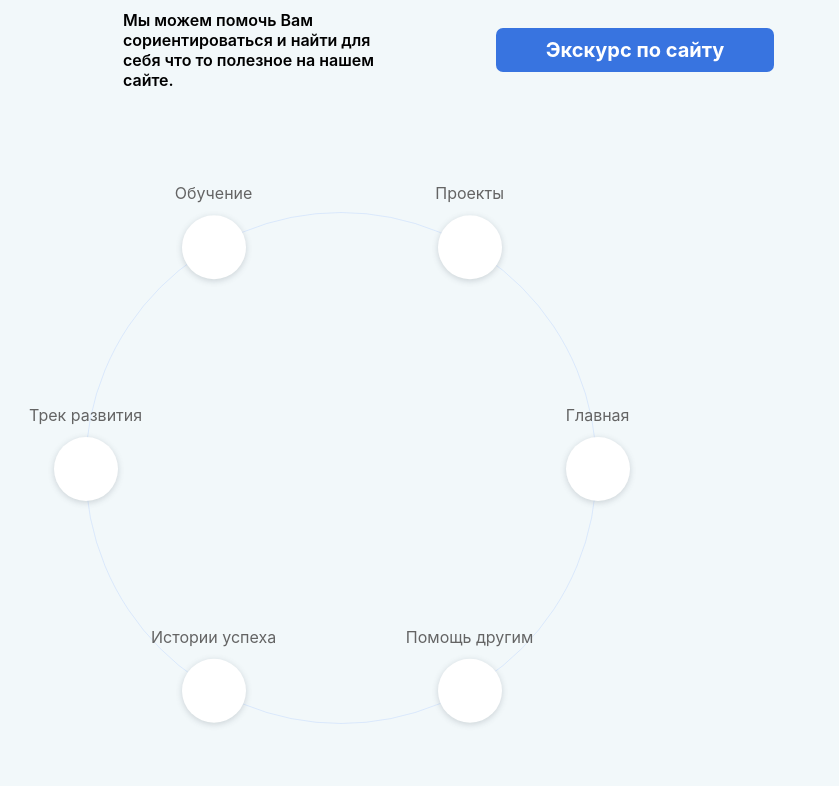
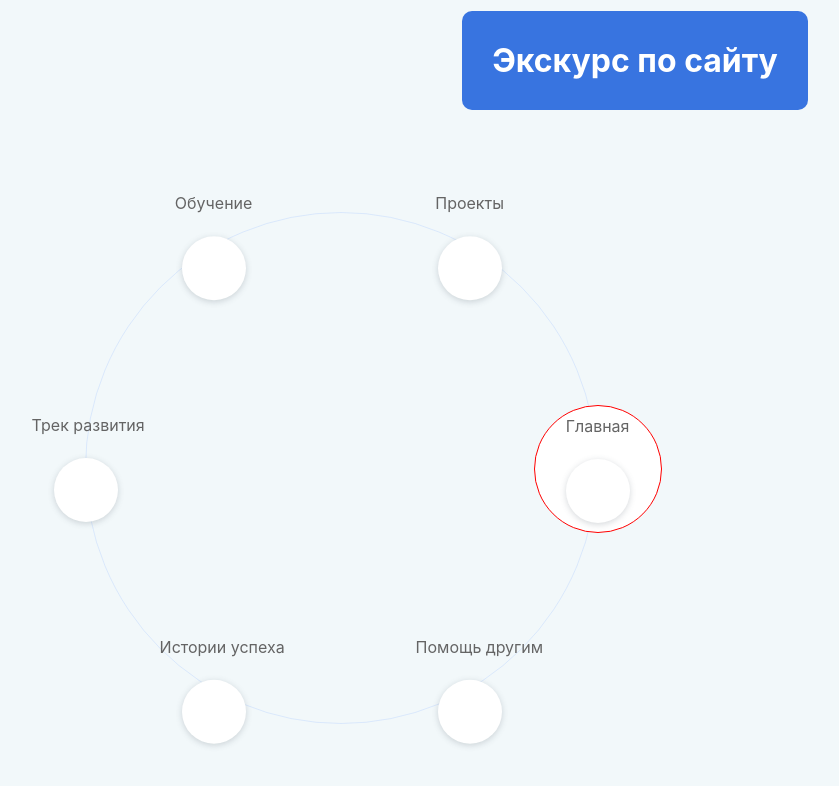
Before and after one commit to Jendose/saratovsky-rsv, a React (Create React App) app in the folder saratovsky_rsv_ui/: page / in a window 1280 px wide. Shown: the top 786 px of the page, without its empty margins (5-844 px from the left). Built offline with nearby package versions, Linux system fonts and the light colour scheme.

Commit message:
feat: new functional

```diff
--- a/saratovsky_rsv_ui/src/App.css
+++ b/saratovsky_rsv_ui/src/App.css
@@ -1,18 +1,56 @@
 .wrapper {
-  display: flex;
-  min-height: 100%;
-  overflow: hidden;
-  flex-direction: column;
-}
-
-.container {
-  max-width: 1050px;
-  margin: 0 auto;
-  padding: 0 3em;
+  background-color: #f2f8fa;
+  width: 100%;
+  height: 100%;
 }
 
 .content {
-  flex: 1;
+  position: relative;
+  display: flex;
+  justify-content: center;
+  align-items: center;
+  height: 100px;
+  padding-top: 50px;
+}
+.learning {
+  position: absolute;
+  width: 100vw;
+  height: 100vh;
+  top: 0;
+  left: 0;
+  background-color: rgba(0, 0, 0, 0.5);
+  display: flex;
+  justify-content: flex-end;
+  align-items: center;
+}
+
+.info {
   height: 100%;
-  padding: 3em 0;
+  display: flex;
+  justify-content: center;
+  align-items: center;
+  width: 700px;
+  color: #fff;
+  font-size: 5rem;
 }
+
+.button-learning {
+  margin-top: 70px;
+  margin-bottom: 100px;
+  padding: 30px;
+  border-radius: 10px;
+  text-decoration: none;
+  color: white;
+  background-color: rgb(56, 116, 224);
+  text-align: center;
+  font-size: xx-large;
+  font-weight: bold;
+}
+
+.button-learning:hover {
+  cursor: pointer;
+  margin-top: 70px;
+  padding: 30px;
+  border-radius: 10px;
+  background-color: rgb(47, 102, 199);
+}
--- a/saratovsky_rsv_ui/src/App.tsx
+++ b/saratovsky_rsv_ui/src/App.tsx
@@ -1,36 +1,57 @@
-import React, {useState} from 'react';
-import './App.css';
-import {BrowserRouter, Route} from "react-router-dom";
+import React, { useState } from "react";
+import "./App.css";
+import { BrowserRouter, Route } from "react-router-dom";
 import ButtonStart from "./components/ButtonStart/ButtonStart";
+import Tmp from "./components/tmp/Tmp";
+
+interface Button {
+    title: string,
+    description: string,
+    step: number
+}
+
+// class ButtonObj
+
+const buttons: Array<Button> = [];
+
+const buttonCycled = (current: number): number => {
+  if (current + 1 > buttons.length - 1) {
+    return 0;
+  }
+  return current + 1;
+};
 
 function App() {
-
-    const buttonStartSrting = "Экскурс по сайту" // Должно приходить с бека (редачится в админке)
+  const buttonStartSrting = "Экскурс по сайту"; // Должно приходить с бека (редачится в админке)
 
   const [isLearning, setIsLearning] = useState<boolean>(false);
+  const [button, setButton] = useState<number>(0);
 
+  const current = buttons[button];
 
   return (
     <BrowserRouter>
       <div className={"wrapper"}>
-                <div className={'content'}>
-                    <div className={"container"}>
-                        <ButtonStart text={buttonStartSrting} startLearning={setIsLearning}/>
-                        {/*<Route exact path='/startPage'*/}
-                        {/*       render={() =>*/}
-                        {/*       }*/}
-                        {/*/>*/}
-                        {/*<Route path='/startPageAfterRegistration'*/}
-                        {/*       render={() => */}
-                        {/*       }*/}
-                        {/*/>*/}
+        <div className={"content"}>
+          <ButtonStart text={buttonStartSrting} startLearning={setIsLearning} />
+        </div>
+
+        <Tmp currentId={button} />
+
+        {isLearning && (
+          <div className={"learning"}>
+            <div className={"info"}>
+                <div className="title">{current.title}</div>
+                <div className="desc">{current.description}</div>
+              <div
+                className={"button-learning"}
+                onClick={() => setButton(buttonCycled(button))}
+              >
+                {"Next"}
               </div>
             </div>
-                {isLearning &&
-                <div className={"learning"}>
-                    <div><h1>ОБУЧЕНИЕ НАЧАЛОСЬ</h1></div>
           </div>
-                }
+        )}
       </div>
     </BrowserRouter>
   );
--- a/saratovsky_rsv_ui/src/components/app/App.css
+++ /dev/null
@@ -1,5 +0,0 @@
-.App {
-  background-color: #F2F8FA;
-  width: 100%;
-  height: 100%;
-}
--- a/saratovsky_rsv_ui/src/components/app/App.tsx
+++ /dev/null
@@ -1,15 +0,0 @@
-import Container from "../container/Container";
-import Tmp from "../tmp/Tmp";
-import "./App.css";
-
-function App() {
-  return (
-    <div className="App">
-      <Container />
-
-      <Tmp />
-    </div>
-  );
-}
-
-export default App;
--- a/saratovsky_rsv_ui/src/components/tmp/Tmp.css
+++ b/saratovsky_rsv_ui/src/components/tmp/Tmp.css
@@ -24,14 +24,21 @@
 }
 
 .item {
-  display: flex;
+  /* display: flex;
   justify-content: center;
-  align-items: center;
+  align-items: center; */
   position: absolute;
   left: 12rem;
   top: 12rem;
   width: 8rem;
   height: 8rem;
+  padding: 10px;
+}
+.focused {
+  z-index: 999;
+  background-color: #fff;
+  border-radius: 50%;
+  border: 1px solid red;
 }
 
 .item > .content {
@@ -63,7 +70,7 @@
 }
 
 .field {
-    width: 46%;
+  width: 46%;
 }
 
 .item1 {
--- a/saratovsky_rsv_ui/src/components/tmp/Tmp.tsx
+++ b/saratovsky_rsv_ui/src/components/tmp/Tmp.tsx
@@ -1,53 +1,45 @@
-import "./Tmp.css"
+import "./Tmp.css";
 
-function Tmp() {
+type Props = {
+  currentId: number;
+};
+
+function Tmp({ currentId: number }: Props) {
   return (
     <div className="wide-main">
       <div className="rotor">
         <div className="rim">
-          <div
-            className="item item1"
-          >
+          <div className={"item item1 " + (number == 0 ? "focused" : "")}>
             <div className="content router-link-active">
               <div className="label">Главная</div>
               <div className="image RMain-img"></div>
             </div>
           </div>
-          <div
-            className="item item2"
-          >
+          <div className={"item item2 " + (number == 1 ? "focused" : "")}>
             <div className="content">
               <div className="label">Проекты</div>
               <div className="image opportunities-img"></div>
             </div>
           </div>
-          <div
-            className="item item3"
-          >
+          <div className={"item item3 " + (number == 2 ? "focused" : "")}>
             <div className="content">
               <div className="label">Обучение</div>
               <div className="image pumps-img"></div>
             </div>
           </div>
-          <div
-            className="item item4"
-          >
+          <div className={"item item4 " + (number == 3 ? "focused" : "")}>
             <div className="content">
               <div className="label">Трек развития</div>
               <div className="image growth-img"></div>
             </div>
           </div>
-          <div
-            className="item item5"
-          >
+          <div className={"item item5 " + (number == 4 ? "focused" : "")}>
             <div className="content">
               <div className="label">Истории успеха</div>
               <div className="image examples-img"></div>
             </div>
           </div>
-          <div
-            className="item item6"
-          >
+          <div className={"item item6 " + (number == 5 ? "focused" : "")}>
             <div className="content">
               <div className="label">Помощь другим</div>
               <div className="image gains-img"></div>
--- a/saratovsky_rsv_ui/src/index.tsx
+++ b/saratovsky_rsv_ui/src/index.tsx
@@ -1,7 +1,7 @@
 import React from 'react';
 import ReactDOM from 'react-dom';
 import './index.css';
-import App from './components/app/App';
+import App from './App';
 
 ReactDOM.render(
   <React.StrictMode>
```
Also changed, not shown: 1 other file (tests, documents, lock files or other folders). Lines whose indentation alone changed are shown as unchanged.
